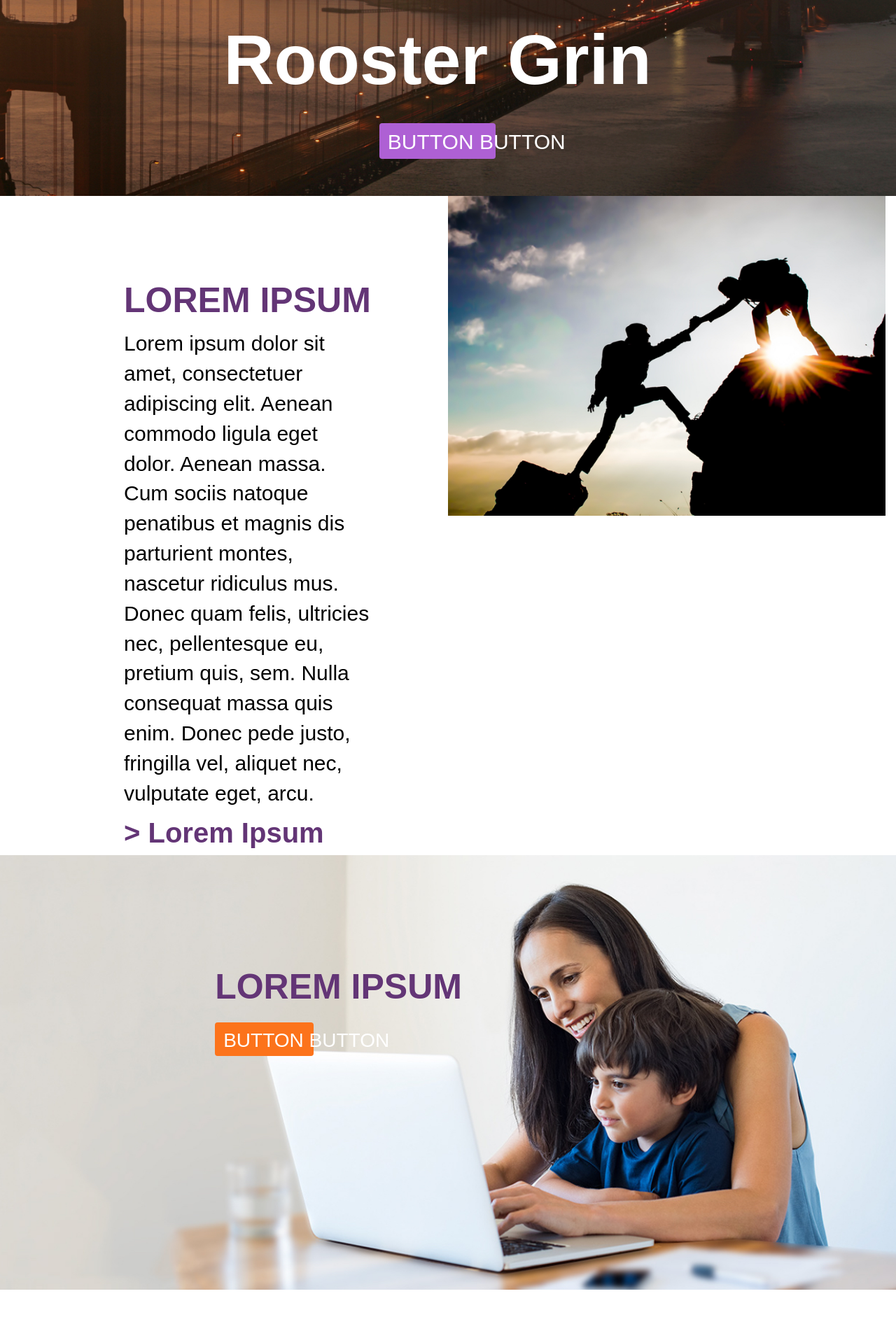
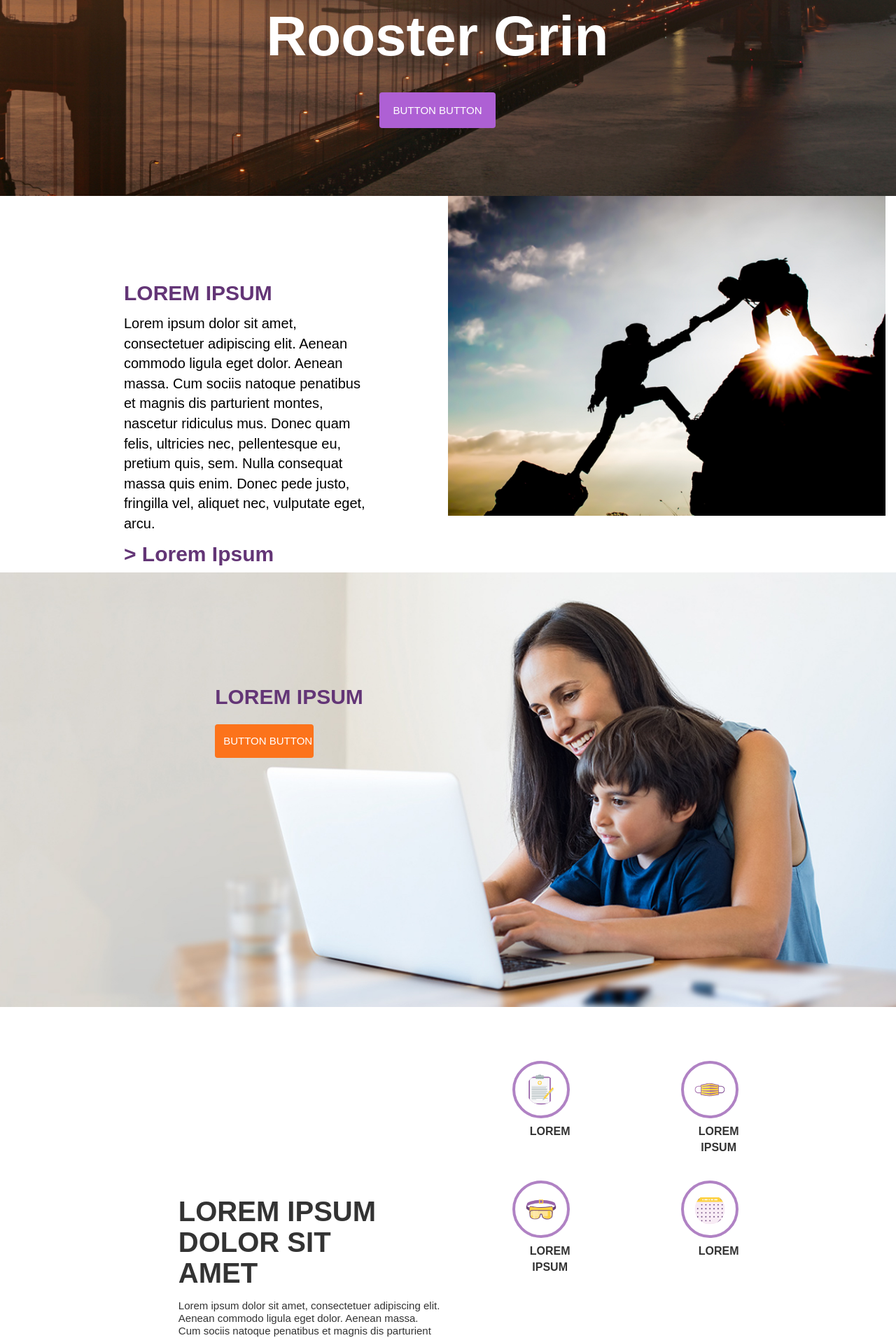
Before and after one commit to chasmit/frontend-dev-test, a React (Create React App) app: page / in a window 1280 px wide. Shown: the part 360-2272 px from the top of the page at 70% size. Built offline with nearby package versions, Linux system fonts and the light colour scheme.

Commit message:
Fix font sizes for all components because apparently my localhost has been zoomed weird this entire time

```diff
--- a/src/components/Footer/Footer.scss
+++ b/src/components/Footer/Footer.scss
@@ -2,11 +2,12 @@
     min-width: 100vw;
     background-color: rgba(255, 255, 255, 0.89);
     text-align: center;
-    height: 20vh;
+    height: 30vh;
 
     &-text {
-        font-size: 2.5rem;
+        font-size: 1.5rem;
         font-weight: bolder;
+        margin-top: 6vh;
         margin-bottom: 3vh;
     }
 
--- a/src/components/HappyChild/HappyChild.scss
+++ b/src/components/HappyChild/HappyChild.scss
@@ -11,20 +11,20 @@
 
         & h1 {
             color:#633576;
-            font-size: 9.5rem;
+            font-size: 4rem;
             font-weight:bold;
             margin-top:25vh;
         }
 
         & p {
-            font-size: 3.5rem;
+            font-size: 1.5rem;
             width: 70%;
             margin-top:1vh;
         }
 
         .button {
             color:white;
-            font-size:3rem;
+            font-size:1.5rem;
             width:12vw;
             height:8vh;
             background-color:#fc731b;
--- a/src/components/Hero/Hero.scss
+++ b/src/components/Hero/Hero.scss
@@ -32,7 +32,7 @@
         animation: fade-in 2s;
 
         & h1 {
-            font-size: 10rem;
+            font-size: 8rem;
             font-weight: bold;
         }
 
@@ -50,7 +50,7 @@
         .hero-button {
             background-color: #ae60d4;
             color:white;
-            font-size: 3rem;
+            font-size: 1.5rem;
             width: 13vw;
             height: 4vw;
             margin-top:2vw;
--- a/src/components/IconDetail/IconDetail.scss
+++ b/src/components/IconDetail/IconDetail.scss
@@ -15,13 +15,13 @@
         padding: 5rem;
 
         h1 {
-            font-size: 6.5rem;
+            font-size: 4rem;
             font-weight: bolder;
             margin-left:16vw;
         }
 
         p {
-            font-size: 3rem;
+            font-size: 1.5rem;
             width: 70%;
             line-height: 1.2;
             margin-top:2vh;
@@ -30,7 +30,7 @@
 
         h4 {
             color: #633576;
-            font-size: 4rem;
+            font-size: 2.5rem;
             font-weight: 600;
             margin-top: 2vh;
             margin-left:16vw;
@@ -67,7 +67,7 @@
 
         .icon-text {
             text-align: center;
-            font-size: 3.8rem;
+            font-size: 1.6rem;
             font-weight: 600;
             margin-top: 1vh;
         }
--- a/src/components/MotherAndChild/MotherAndChild.scss
+++ b/src/components/MotherAndChild/MotherAndChild.scss
@@ -18,13 +18,13 @@
 
         & h1 {
             color:#633576;
-            font-size: 5rem;
+            font-size: 3rem;
             font-weight:bold;
         }
 
         .button {
             color:white;
-            font-size:2.8rem;
+            font-size:1.5rem;
             width:11vw;
             height:6vh;
             background-color:#fc731b;
--- a/src/components/Sunrise/Sunrise.scss
+++ b/src/components/Sunrise/Sunrise.scss
@@ -11,18 +11,18 @@
 
         & h1 {
             color:#633576;
-            font-size:5rem;
+            font-size:3rem;
             font-weight:bold;
         }
         & p {
             color:black;
-            font-size:3rem;
+            font-size:2rem;
             width: 80%;
             margin-top:1vw;
         }
 
         & h4 {
-            font-size: 4rem;
+            font-size: 3rem;
             color:#633576;
             font-weight:600;
             margin-top: 1vw;
--- a/src/components/Testimonial/Testimonial.jsx
+++ b/src/components/Testimonial/Testimonial.jsx
@@ -1,4 +1,4 @@
-import React from 'react';
+import React from "react";
 import { Col, Container } from 'react-bootstrap';
 import { FaStar } from "react-icons/fa";
 
@@ -26,7 +26,7 @@ const testimonialData = [
 
 function Testimonial() {
     return (
-        <Container className="testimonial">
+    <Container className="testimonial">
             <Col className="testimonial-text">
                 <h1>LOREM IPSUM<br/>DOLOR SIT AMET</h1>
                 <span className="stars">
--- a/src/components/Testimonial/Testimonial.scss
+++ b/src/components/Testimonial/Testimonial.scss
@@ -11,7 +11,7 @@
         margin-top: 15vh;
 
         h1 {
-            font-size: 8rem;
+            font-size: 4rem;
             font-weight:bold;
         }
 
@@ -22,7 +22,7 @@
 
         .star-svg {
             color:rgb(248, 152, 7);
-            font-size: 6rem;
+            font-size: 4rem;
         }
     }
 
--- a/src/components/TestimonialCarousel/TestimonialCarousel.scss
+++ b/src/components/TestimonialCarousel/TestimonialCarousel.scss
@@ -5,6 +5,7 @@
     justify-content: center;
     position: relative;
     width: 80%;
+    height: auto;
     margin: auto;
     text-align: center;
 }
@@ -29,14 +30,14 @@
 
     & h1 {
         color: #633576;
-        font-size: 4rem;
+        font-size: 2rem;
         font-weight: bolder;
         margin-top: 9vh;
     }
 
     & p {
         color: black;
-        font-size: 2.8rem;
+        font-size: 1.5rem;
         margin-top: 4vh;
         margin-bottom: 5vh;
     }
```
